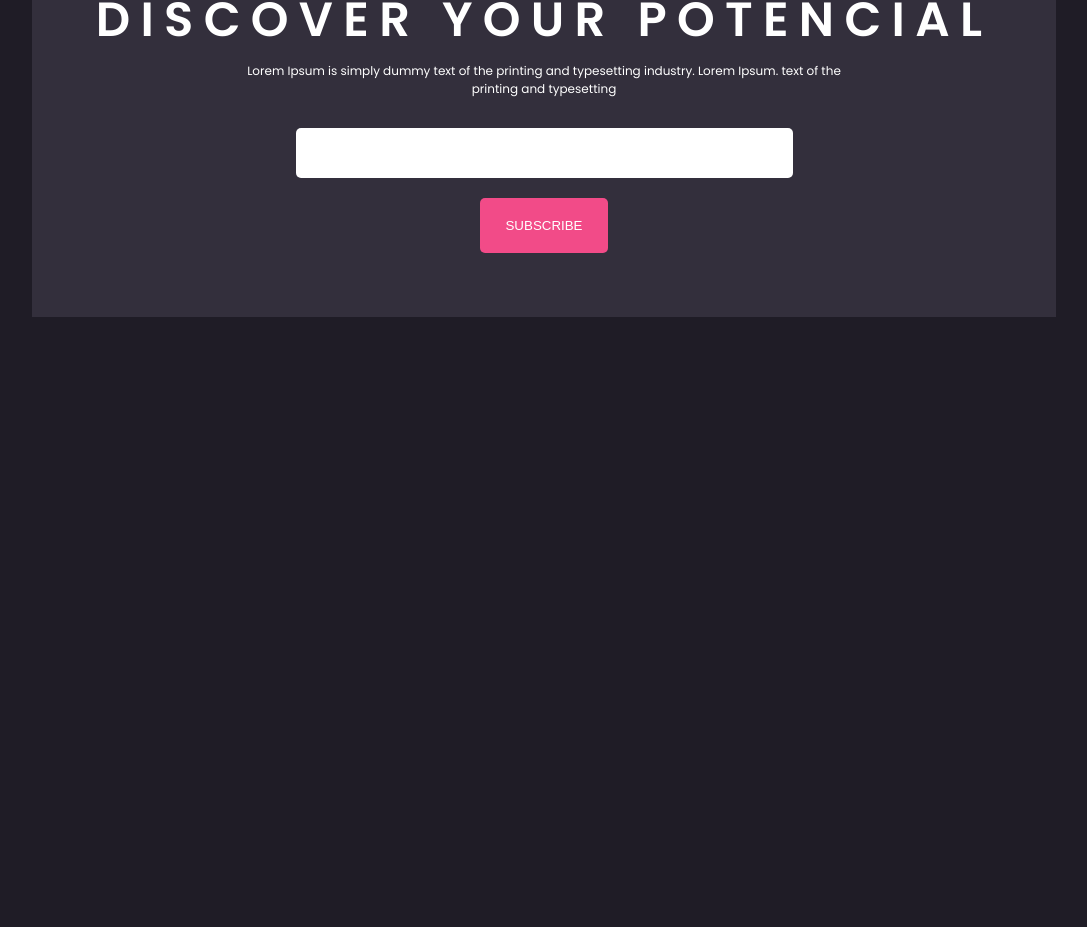
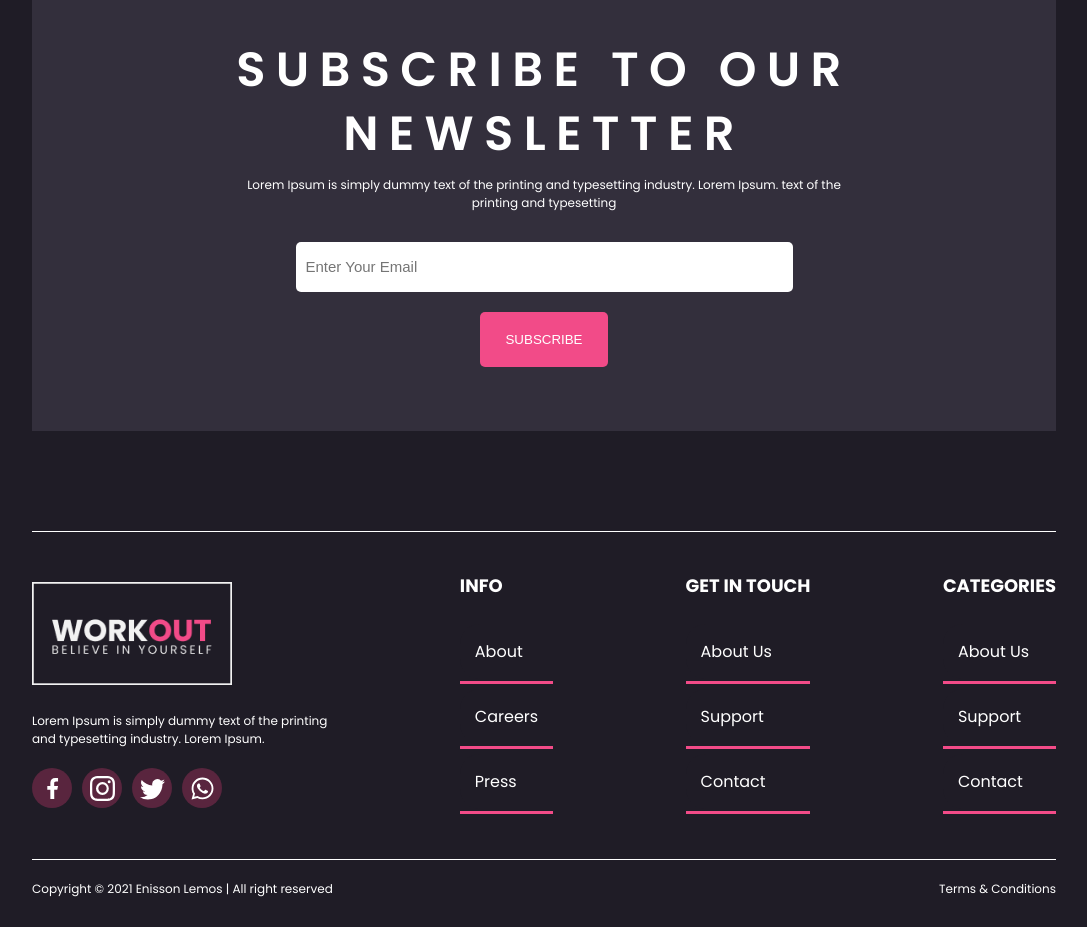
Before and after one commit to adexzy1/fitness-blog, a React (Create React App) app: page / in a window 1280 px wide. Shown: the part 2176-3103 px from the top of the page, without its empty margins (96-1183 px from the left). Before the commit the page ends 2543 px from the top, so only its background shows below. Built offline with nearby package versions, Linux system fonts and the light colour scheme.

Commit message:
fix - the footer & subfooter componente

```diff
--- a/src/App.tsx
+++ b/src/App.tsx
@@ -1,4 +1,5 @@
 import { Route, Routes } from 'react-router-dom';
+import Footer from './components/footer/Footer';
 import Header from './components/Header/Header';
 import Home from './pages/Home';
 
@@ -10,6 +11,8 @@ function App() {
       <Routes>
         <Route path="/" element={<Home />} />
       </Routes>
+
+      <Footer />
     </div>
   );
 }
--- a/src/components/Header/navItem/navItem.module.css
+++ b/src/components/Header/navItem/navItem.module.css
@@ -4,7 +4,7 @@
 
 .navlink > a {
   display: block;
-  padding: 1.5rem 1.5rem;
+  padding: 1.5rem;
   margin-bottom: 1rem;
   border-radius: 2rem 0 0 2rem;
   position: relative;
--- /dev/null
+++ b/src/components/footer/Footer.tsx
@@ -0,0 +1,78 @@
+import logo from '../../assets/logo.png';
+import style from './footer.module.css';
+import { GrFacebookOption } from 'react-icons/gr';
+import { BsTwitter } from 'react-icons/bs';
+import { FaWhatsapp } from 'react-icons/fa';
+import { BsInstagram } from 'react-icons/bs';
+import NavItem from '../Header/navItem/NavItem';
+
+const Footer = () => {
+  return (
+    <footer className={style.footer__container}>
+      <section className={style.main__footer_container}>
+        <div className={style.footer__blog_details}>
+          <div className={style.logo__container}>
+            <img src={logo} alt="logo" />
+          </div>
+
+          <p>
+            Lorem Ipsum is simply dummy text of the printing <br /> and
+            typesetting industry. Lorem Ipsum.
+          </p>
+
+          <div className={style.social__icon_container}>
+            <span>
+              <GrFacebookOption />
+            </span>
+
+            <span>
+              <BsInstagram />
+            </span>
+
+            <span>
+              <BsTwitter />
+            </span>
+
+            <span>
+              <FaWhatsapp />
+            </span>
+          </div>
+        </div>
+
+        <div className={style.footer__quick_links}>
+          <h5>Info</h5>
+          <ul>
+            <NavItem text="About" link="/" />
+            <NavItem text="Careers" link="/" />
+            <NavItem text="Press" link="/" />
+          </ul>
+        </div>
+
+        <div className={style.footer__quick_links}>
+          <h5>Get In Touch</h5>
+          <ul>
+            <NavItem text="About Us" link="/" />
+            <NavItem text="Support" link="/" />
+            <NavItem text="Contact" link="/" />
+          </ul>
+        </div>
+
+        <div className={style.footer__quick_links}>
+          <h5>Categories</h5>
+          <ul>
+            <NavItem text="About Us" link="/" />
+            <NavItem text="Support" link="/" />
+            <NavItem text="Contact" link="/" />
+          </ul>
+        </div>
+      </section>
+
+      <section className={style.subfooter__container}>
+        <p>Copyright &copy; 2021 Enisson Lemos | All right reserved</p>
+        <p>Terms & Conditions</p>
+      </section>
+    </footer>
+  );
+};
+
+export default Footer;
--- /dev/null
+++ b/src/components/footer/footer.module.css
@@ -0,0 +1,105 @@
+.footer__container {
+  padding-inline: var(--outter-padding);
+  padding-block: 5rem;
+  color: var(--secondary-text);
+}
+.main__footer_container {
+  border-top: 0.1rem solid var(--secondary-text);
+  border-bottom: 0.1rem solid var(--secondary-text);
+  padding-block: 4rem;
+  display: flex;
+  gap: 3rem;
+  flex-direction: column;
+  align-items: center;
+  text-align: center;
+}
+
+.logo__container {
+  width: 20rem;
+  margin-inline: auto;
+}
+
+.logo__container > img {
+  width: 100%;
+}
+
+.footer__blog_details > p {
+  font-size: 1.2rem;
+  padding-block: 2rem;
+}
+
+.social__icon_container {
+  display: flex;
+  justify-content: center;
+  gap: 1rem;
+}
+
+.social__icon_container > span {
+  background-color: var(--accent);
+  display: flex;
+  justify-content: center;
+  align-items: center;
+  width: 4rem;
+  height: 4rem;
+  font-size: 2.5rem;
+  border-radius: 50%;
+  transition: background-color 0.3s ease-in-out;
+  cursor: pointer;
+}
+
+.social__icon_container > span:hover {
+  background-color: var(--accent-color);
+}
+
+.footer__quick_links > h5 {
+  font-size: 1.8rem;
+  text-transform: uppercase;
+  padding-bottom: 2.5rem;
+}
+
+.footer__quick_links a {
+  margin-bottom: 2rem;
+  padding: 0;
+  transition: color 0.3s ease-in-out;
+}
+
+.footer__quick_links a:hover {
+  color: var(--accent-color);
+}
+
+/* subfooter section */
+.subfooter__container {
+  padding-top: 2rem;
+  font-size: 1.2rem;
+  display: flex;
+  flex-direction: column;
+  gap: 1rem;
+  text-align: center;
+}
+
+@media screen and (min-width: 768px) {
+  .main__footer_container {
+    flex-direction: row;
+    text-align: initial;
+    justify-content: space-between;
+    align-self: flex-start;
+  }
+
+  .logo__container {
+    margin-inline: 0;
+  }
+
+  .social__icon_container {
+    justify-content: initial;
+  }
+
+  .subfooter__container {
+    flex-direction: row;
+    justify-content: space-between;
+  }
+
+  .footer__quick_links a::after,
+  .footer__quick_links a::before {
+    all: unset;
+  }
+}
--- a/src/components/newsLetter/NewsLetter.tsx
+++ b/src/components/newsLetter/NewsLetter.tsx
@@ -4,14 +4,14 @@ import style from './newsLetter.module.css';
 const NewsLetter = () => {
   return (
     <form className={style.form__container}>
-      <h3>DISCOVER YOUR POTENCIAL</h3>
+      <h3>Subscribe to our newsletter</h3>
       <p>
         Lorem Ipsum is simply dummy text of the printing and typesetting
         industry. Lorem Ipsum. text of the <br /> printing and typesetting
       </p>
 
       <div className={style.forn__input__wrapper}>
-        <input type="text" />
+        <input type="text" placeholder="Enter Your Email" />
       </div>
 
       <Button text="Subscribe" />
--- a/src/components/newsLetter/newsLetter.module.css
+++ b/src/components/newsLetter/newsLetter.module.css
@@ -13,6 +13,7 @@
   font-size: clamp(2.4rem, 5vw, 4.8rem);
   line-height: clamp(3.6rem, 5vw, 7.2rem);
   letter-spacing: 0.215em;
+  text-transform: uppercase;
 }
 
 .form__container > p {
@@ -55,6 +56,10 @@
 }
 
 @media screen and (min-width: 768px) {
+  .form__container {
+    margin-top: 10rem;
+  }
+
   .forn__input__wrapper > input {
     width: 50%;
   }
```
